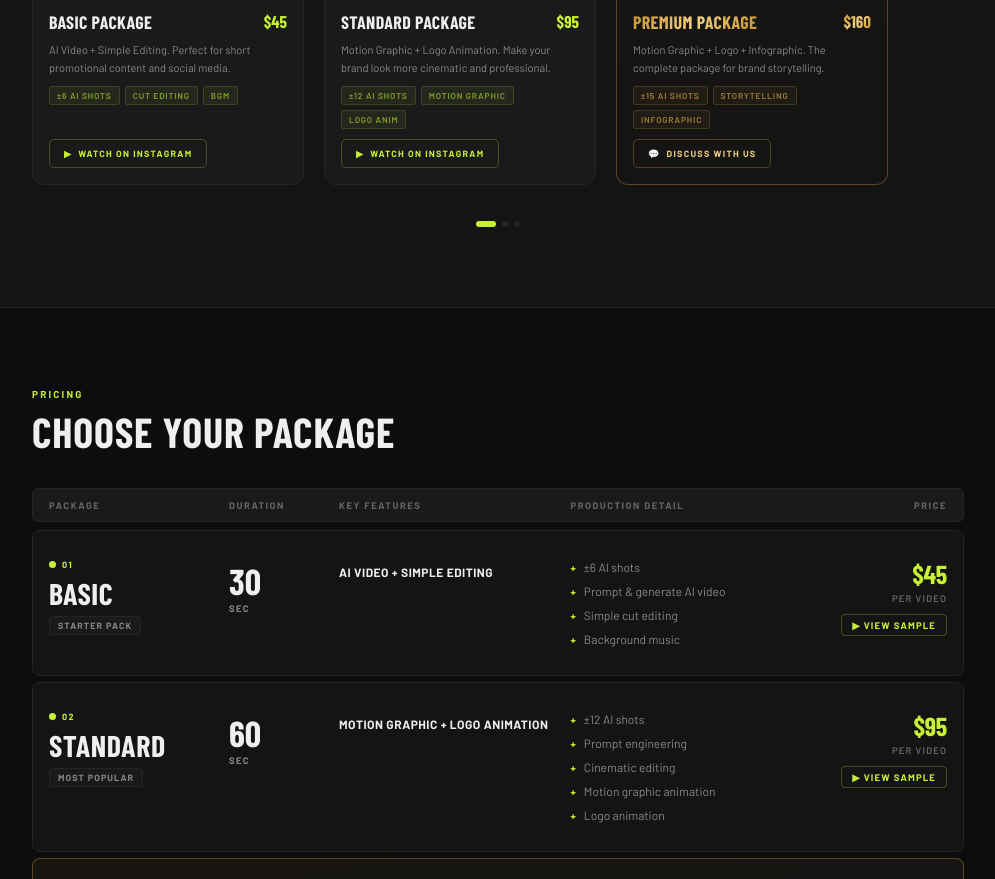
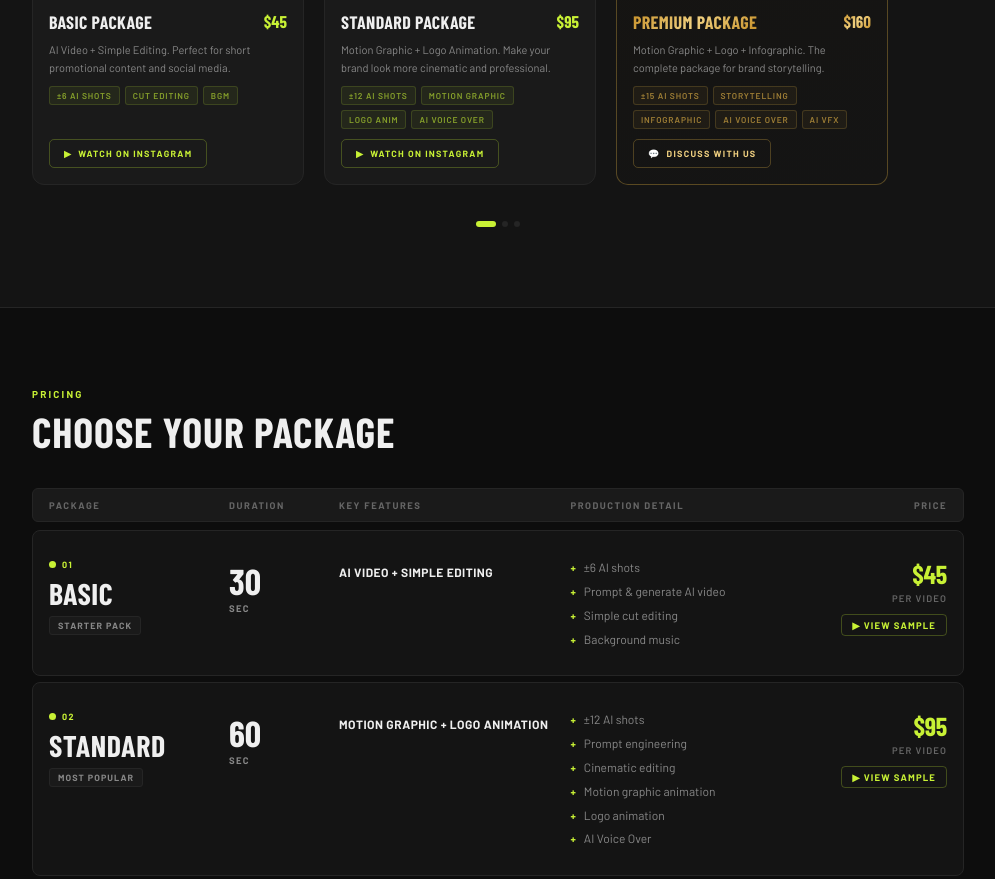
Before and after one commit to yogasonry/ai-cinematic-production, a plain HTML site: page index.html in a window 1280 px wide. Shown: the part 1405-2284 px from the top of the page, without its empty margins (142-1137 px from the left). Drawn offline with nearby package versions, Linux system fonts and the light colour scheme; a web font is replaced by a local one.

Commit message:
Add files via upload

```diff
--- a/index.html
+++ b/index.html
@@ -313,7 +313,7 @@ body { background: var(--bg); font-family: 'Barlow', sans-serif; color: var(--te
         <div class="card-body">
           <div class="card-top"><div class="card-name" data-i18n="pkg-std">Standard Package</div><div class="card-price" data-i18n="price-std">$95</div></div>
           <div class="card-desc" data-i18n="std-desc">Motion Graphic + Logo Animation. Make your brand look more cinematic and professional.</div>
-          <div class="card-fts"><span class="card-ft" data-i18n="shots-12">±12 AI Shots</span><span class="card-ft">Motion Graphic</span><span class="card-ft" data-i18n="logo-anim">Logo Anim</span></div>
+          <div class="card-fts"><span class="card-ft" data-i18n="shots-12">±12 AI Shots</span><span class="card-ft">Motion Graphic</span><span class="card-ft" data-i18n="logo-anim">Logo Anim</span><span class="card-ft" data-i18n="vo">AI Voice Over</span></div>
           <a class="card-cta" href="https://www.instagram.com/reel/DVibwPZD7Rn/" target="_blank" data-i18n="watch-ig-btn">▶ &nbsp;Watch on Instagram</a>
         </div>
       </div>
@@ -337,7 +337,7 @@ body { background: var(--bg); font-family: 'Barlow', sans-serif; color: var(--te
             <div class="card-price" data-i18n="price-prem">$160</div>
           </div>
           <div class="card-desc" data-i18n="prem-desc">Motion Graphic + Logo + Infographic. The complete package for brand storytelling.</div>
-          <div class="card-fts"><span class="card-ft" data-i18n="shots-15">±15 AI Shots</span><span class="card-ft">Storytelling</span><span class="card-ft">Infographic</span></div>
+          <div class="card-fts"><span class="card-ft" data-i18n="shots-15">±15 AI Shots</span><span class="card-ft">Storytelling</span><span class="card-ft">Infographic</span><span class="card-ft" data-i18n="vo">AI Voice Over</span><span class="card-ft" data-i18n="vfx">AI VFX</span></div>
           <a class="card-cta" href="https://wa.me/6281236869035?text=Hello%2C%20I%27m%20interested%20in%20the%20Premium%20AI%20Video%20Production%20Package" target="_blank" data-i18n="discuss-btn" id="prem-wa-btn">💬 &nbsp;Discuss With Us</a>
         </div>
       </div>
@@ -397,11 +397,7 @@ body { background: var(--bg); font-family: 'Barlow', sans-serif; color: var(--te
         <div class="dur-cell"><div class="dur-n">60</div><div class="dur-u" data-i18n="sec">sec</div></div>
         <div class="feat-cell" data-i18n="std-feat">Motion Graphic +<br>Logo Animation</div>
         <ul class="dlist">
-          <li data-i18n="li-shots12">±12 AI shots</li>
-          <li data-i18n="li-prompt">Prompt engineering</li>
-          <li data-i18n="li-cinematic">Cinematic editing</li>
-          <li data-i18n="li-mg">Motion graphic animation</li>
-          <li data-i18n="li-logo">Logo animation</li>
+          <li>±12 AI shots</li><li data-i18n="li-prompt">Prompt engineering</li><li data-i18n="li-cinematic">Cinematic editing</li><li data-i18n="li-mg">Motion graphic animation</li><li data-i18n="li-logo">Logo animation</li><li data-i18n="li-vo">AI Voice Over</li>
         </ul>
         <div class="price-cell">
           <div class="price-amt" data-i18n="price-std-full">$95</div>
@@ -426,6 +422,8 @@ body { background: var(--bg); font-family: 'Barlow', sans-serif; color: var(--te
           <li data-i18n="li-mg">Motion graphic animation</li>
           <li data-i18n="li-logo">Logo animation</li>
           <li data-i18n="li-info">Infographic animation</li>
+          <li data-i18n="li-vo">AI Voice Over</li>
+          <li data-i18n="li-vfx">AI VFX</li>
         </ul>
         <div class="price-cell">
           <div class="price-amt" data-i18n="price-prem-full">$160</div>
@@ -476,6 +474,7 @@ body { background: var(--bg); font-family: 'Barlow', sans-serif; color: var(--te
             <li data-i18n="li-cinematic">Cinematic editing</li>
             <li data-i18n="li-mg">Motion graphic animation</li>
             <li data-i18n="li-logo">Logo animation</li>
+            <li data-i18n="li-vo">AI Voice Over</li>
           </ul>
         </div>
       </div>
@@ -499,6 +498,8 @@ body { background: var(--bg); font-family: 'Barlow', sans-serif; color: var(--te
             <li data-i18n="li-mg">Motion graphic animation</li>
             <li data-i18n="li-logo">Logo animation</li>
             <li data-i18n="li-info">Infographic animation</li>
+            <li data-i18n="li-vo">AI Voice Over</li>
+            <li data-i18n="li-vfx">AI VFX</li>
           </ul>
         </div>
       </div>
@@ -602,6 +603,10 @@ body { background: var(--bg); font-family: 'Barlow', sans-serif; color: var(--te
       'li-adv':       'Advanced prompt design',
       'li-story':     'Cinematic storytelling edit',
       'li-info':      'Infographic animation',
+      'li-vo':        'AI Voice Over',
+      'li-vfx':       'AI VFX',
+      'vo':           'AI Voice Over',
+      'vfx':          'AI VFX',
       'per-video':    'per video',
       'see-example':  '▶ View Sample',
       'footer-note':  'Price excl. VAT \u00a0·\u00a0 2× Revisions \u00a0·\u00a0 Free initial consultation',
@@ -664,6 +669,10 @@ body { background: var(--bg); font-family: 'Barlow', sans-serif; color: var(--te
       'li-adv':       'Advanced prompt design',
       'li-story':     'Cinematic storytelling edit',
       'li-info':      'Infographic animation',
+      'li-vo':        'AI Voice Over',
+      'li-vfx':       'AI VFX',
+      'vo':           'AI Voice Over',
+      'vfx':          'AI VFX',
       'per-video':    'per video',
       'see-example':  '▶ Lihat Contoh',
       'footer-note':  'Harga belum termasuk PPN \u00a0·\u00a0 Revisi 2× \u00a0·\u00a0 Free konsultasi awal',
```
